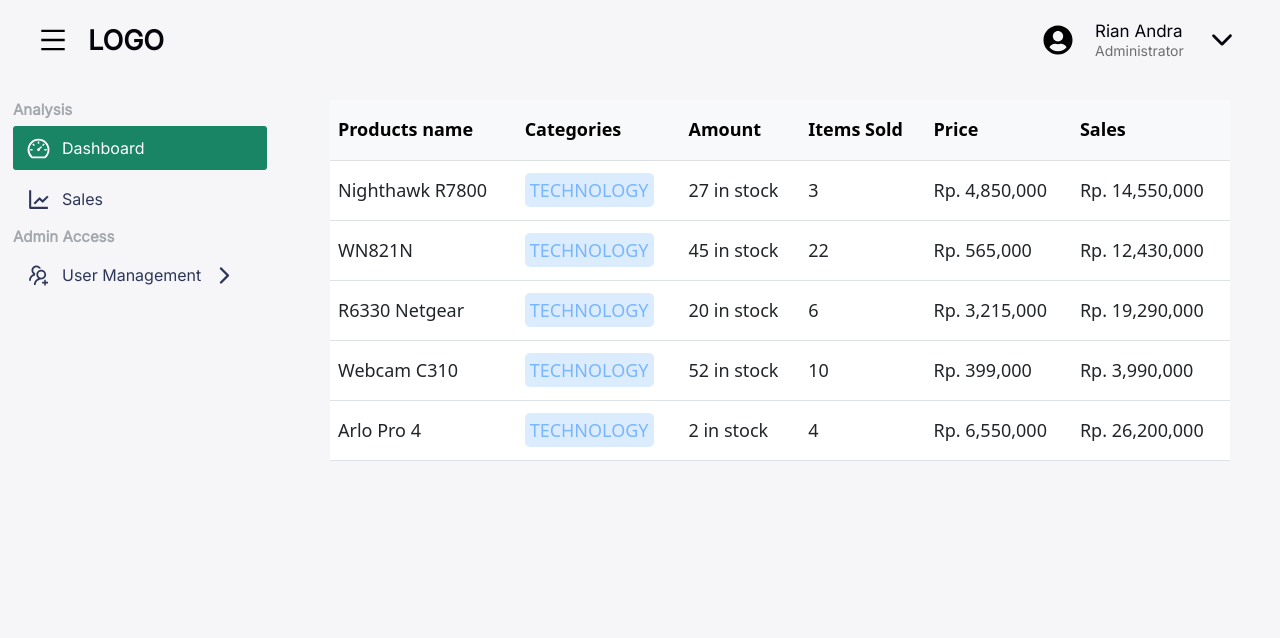
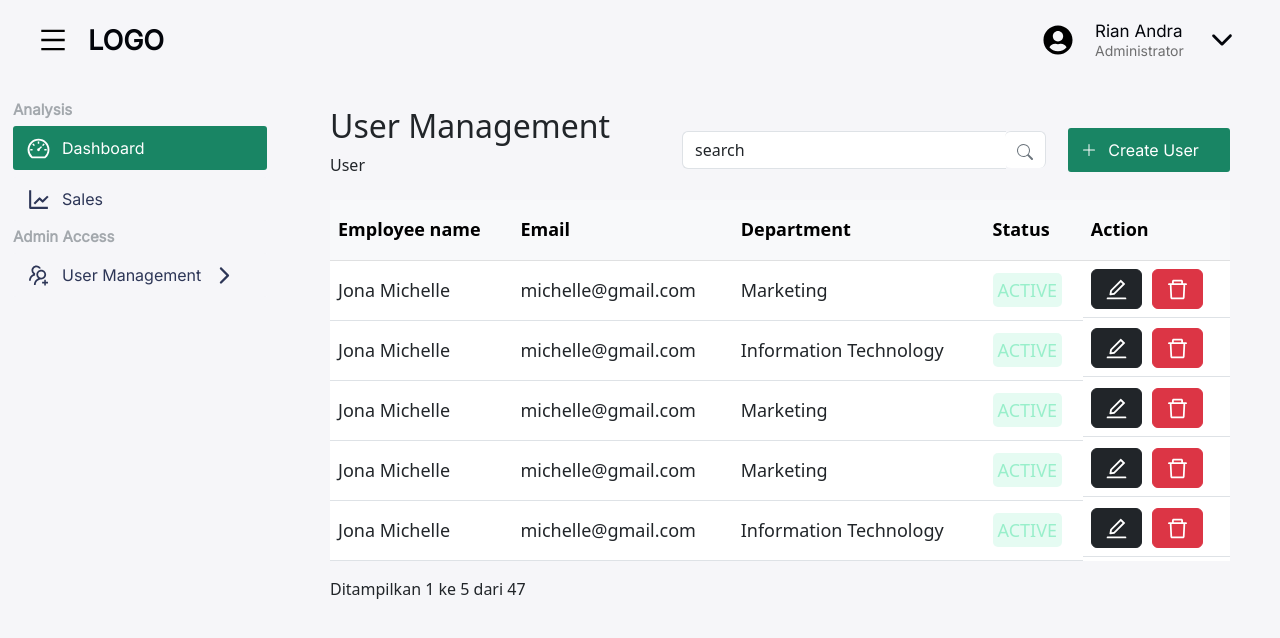
Before and after one commit to ichacahyawulan/nextjs-dashboard, a Next.js app: page /dashboard in a window 1280 px wide. Shown: the top 638 px of the page. Built offline with nearby package versions, Linux system fonts and the light colour scheme.

Commit message:
create table user

```diff
--- a/component/salesTable.js
+++ b/component/salesTable.js
@@ -1,13 +1,8 @@
-import styles from '../styles/sidebar.module.css'
-import { AiOutlineDashboard, AiOutlineUsergroupAdd } from 'react-icons/ai'
-import { BiLineChart } from 'react-icons/bi'
-import { IoIosArrowForward, IoIosArrowDown } from 'react-icons/io'
-import { useEffect, useState } from 'react'
-import { useRouter } from 'next/router'
-
 export default function SalesTable() {
   return (
     <div className="sales-table">
+      <h2>Sales</h2>
+      <p>22 June 2022</p>
       <table className="table">
         <thead className="table-light">
           <tr>
--- /dev/null
+++ b/component/userTable.js
@@ -0,0 +1,197 @@
+import { BsSearch, BsPlusLg } from 'react-icons/bs'
+import { AiOutlineEdit, AiOutlineDelete } from 'react-icons/ai'
+
+export default function UserTable() {
+  return (
+    <div className="user-table">
+      <div className="user-header">
+        <div className="user-title">
+          <h2>User Management</h2>
+          <p>User</p>
+        </div>
+        <div className="user-control">
+          <div className="input-group">
+            <input className="form-control border-end-0 border" type="search" value="search" id="example-search-input" />
+            <span className="input-group-append">
+              <button className="btn btn-outline-secondary bg-white border-start-0 border-bottom-0 border ms-n5" type="button">
+                <BsSearch />
+              </button>
+            </span>
+          </div>
+          <button className="create-button" type="button">
+            <BsPlusLg />
+            Create User
+          </button>
+        </div>
+      </div>
+      <table className="table">
+        <thead className="table-light">
+          <tr>
+            <th scope="col">Employee name</th>
+            <th scope="col" className="d-none d-md-table-cell">Email</th>
+            <th scope="col" className="d-none d-md-table-cell">Department</th>
+            <th scope="col" className="d-none d-md-table-cell">Status</th>
+            <th scope="col">Action</th>
+          </tr>
+        </thead>
+        <tbody>
+          <tr>
+            <td>Jona Michelle</td>
+            <td className="d-none d-md-table-cell">michelle@gmail.com</td>
+            <td className="d-none d-md-table-cell">Marketing</td>
+            <td className="d-none d-md-table-cell"><span className="status">ACTIVE</span></td>
+            <td className="action-button">
+              <button className="btn btn-dark" type="button">
+                <AiOutlineEdit size={25}/>
+              </button>
+              <button className="btn btn-danger" type="button">
+                <AiOutlineDelete size={25}/>
+              </button>
+            </td>
+          </tr>
+          <tr>
+            <td>Jona Michelle</td>
+            <td className="d-none d-md-table-cell">michelle@gmail.com</td>
+            <td className="d-none d-md-table-cell">Information Technology</td>
+            <td className="d-none d-lg-table-cell"><span className="status">ACTIVE</span></td>
+            <td className="action-button">
+              <button className="btn btn-dark" type="button">
+                <AiOutlineEdit size={25}/>
+              </button>
+              <button className="btn btn-danger" type="button">
+                <AiOutlineDelete size={25}/>
+              </button>
+            </td>
+          </tr>
+          <tr>
+            <td>Jona Michelle</td>
+            <td className="d-none d-md-table-cell">michelle@gmail.com</td>
+            <td className="d-none d-md-table-cell">Marketing</td>
+            <td className="d-none d-md-table-cell"><span className="status">ACTIVE</span></td>
+            <td className="action-button">
+              <button className="btn btn-dark" type="button">
+                <AiOutlineEdit size={25}/>
+              </button>
+              <button className="btn btn-danger" type="button">
+                <AiOutlineDelete size={25}/>
+              </button>
+            </td>
+          </tr>
+          <tr>
+            <td>Jona Michelle</td>
+            <td className="d-none d-md-table-cell">michelle@gmail.com</td>
+            <td className="d-none d-md-table-cell">Marketing</td>
+            <td className="d-none d-md-table-cell"><span className="status">ACTIVE</span></td>
+            <td className="action-button">
+              <button className="btn btn-dark" type="button">
+                <AiOutlineEdit size={25}/>
+              </button>
+              <button className="btn btn-danger" type="button">
+                <AiOutlineDelete size={25}/>
+              </button>
+            </td>
+          </tr>
+          <tr>
+            <td>Jona Michelle</td>
+            <td className="d-none d-md-table-cell">michelle@gmail.com</td>
+            <td className="d-none d-md-table-cell">Information Technology</td>
+            <td className="d-none d-md-table-cell"><span className="status">ACTIVE</span></td>
+            <td className="action-button">
+              <button className="btn btn-dark" type="button">
+                <AiOutlineEdit size={25}/>
+              </button>
+              <button className="btn btn-danger" type="button">
+                <AiOutlineDelete size={25}/>
+              </button>
+            </td>
+          </tr>
+        </tbody>
+      </table>
+
+      <div class="clearfix">
+        <div class="hint-text">Ditampilkan 1 ke 5 dari 47</div>
+      </div>
+
+      <style jsx>{`
+        .user-header {
+          display: flex;
+          flex-direction: row;
+          justify-content: space-between;
+          align-items: center;
+          gap: 22px;
+
+          position: relative;
+          width: 100%;
+          height: 100px;
+        }
+        .user-control {
+          display: flex;
+          flex-direction: row;
+          justify-content: space-between;
+          align-items: center;
+          gap: 22px;
+        }
+        .create-button {
+          display: flex;
+          flex-direction: row;
+          align-items: center;
+          padding: 11px 13px;
+          gap: 11px;
+
+          width: 230px;
+          height: 44px;
+
+          background: #198564;
+          border-radius: 3px;
+          border: 0px;
+
+          font-family: 'Inter';
+          font-style: normal;
+          font-weight: 500;
+          font-size: 16px;
+          line-height: 19px;
+
+          color: #FFFFFF;
+        }
+        .user-table {
+          width: 100%;
+        }
+        .table {
+          width: 100%;
+          background: #FFFFFF;
+          font-size: 18px;
+          font-weight: 500;
+        }
+        tr {
+          height: 60px;
+        }
+        th, td {
+          vertical-align: middle;
+        }
+        .status {
+          background: rgba(153, 239, 203, 0.26);
+          border-radius: 5px;
+          color: rgba(153, 239, 203);
+          padding: 5px;
+        }
+        .action-button {
+          display: flex;
+          flex-direction: row;
+          gap: 10px;
+        }
+
+        @media only screen and (max-width: 600px) {
+          .user-header {
+            display: flex;
+            flex-direction: column;
+            gap: 22px;
+
+            position: relative;
+            width: 100%;
+            height: auto;
+          }
+        }
+      `}</style>
+    </div>
+  )
+}
--- a/pages/dashboard.js
+++ b/pages/dashboard.js
@@ -3,6 +3,7 @@ import Sidebar from "../component/sidebar"
 import BarGraph from '../component/barchart';
 import Doughnat from '../component/doughnut'
 import SalesTable from "../component/salesTable";
+import UserTable from "../component/userTable";
 
 export default function Dashboard() {
 
@@ -13,7 +14,9 @@ export default function Dashboard() {
       <div className="content">
         {/* <BarGraph />
         <Doughnat /> */}
-        <SalesTable />
+        <div className="sales-content">
+          <UserTable />
+        </div>
       </div>
 
       <style jsx>{`
@@ -29,6 +32,10 @@ export default function Dashboard() {
           justify-content: center;
           align-items: center;
           background-color: #F6F6F9;
+        }
+
+        .sales-content {
+          width: 100%;
         }
 
         @media only screen and (max-width: 1200px) {
```
